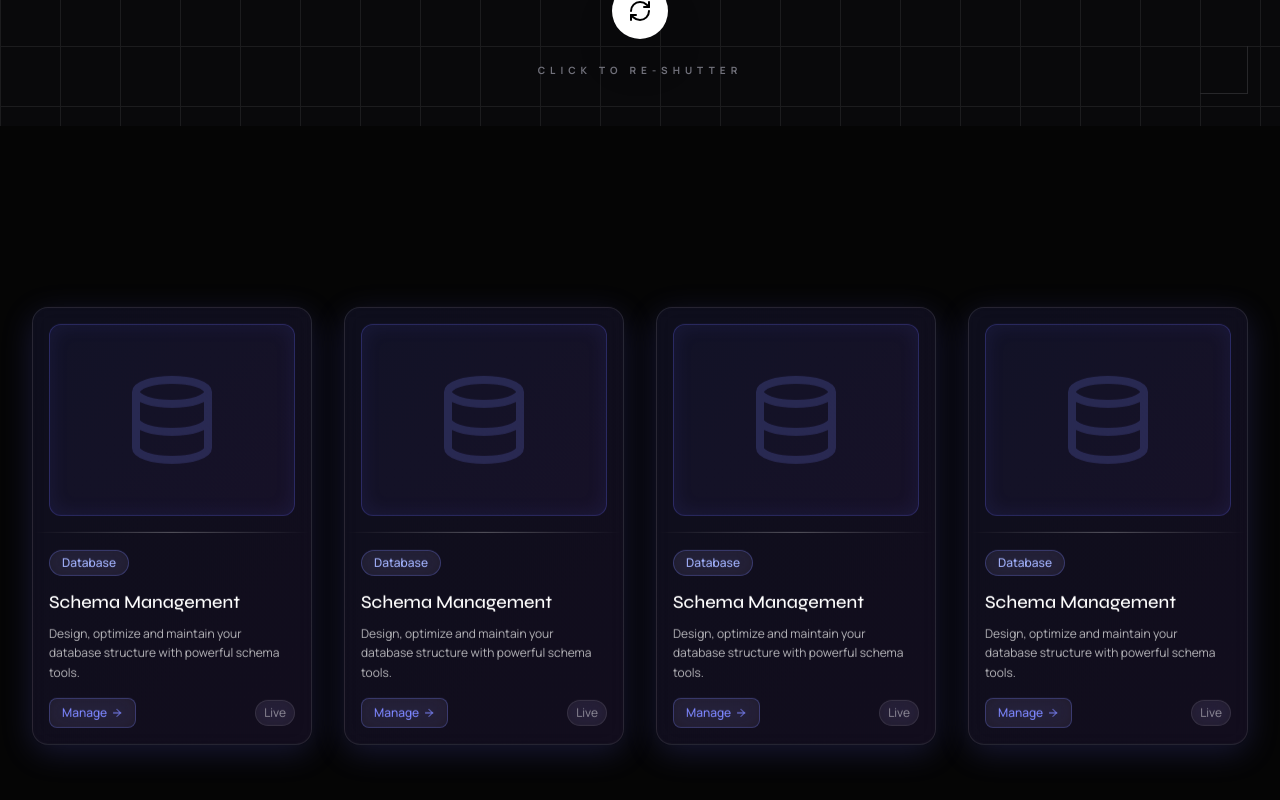
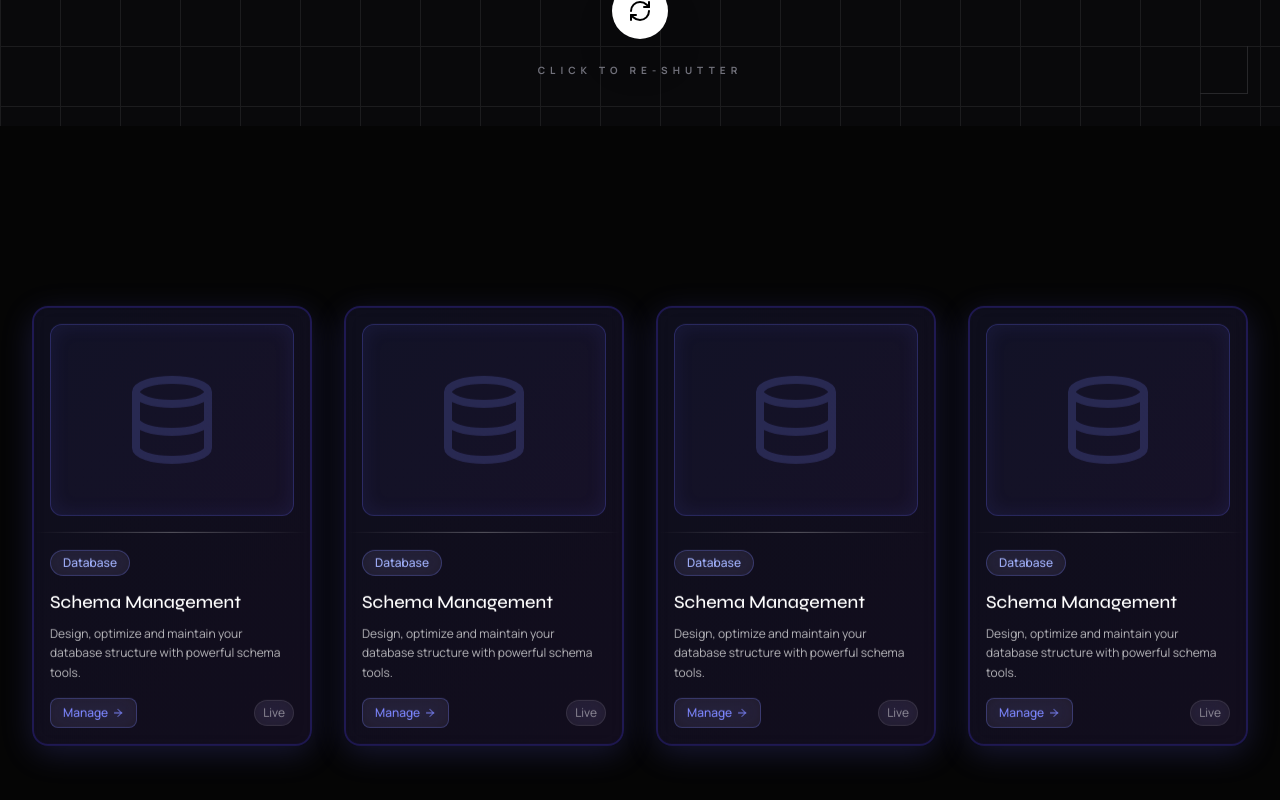
Before and after one commit to Skorpios604/E-commerce, a Next.js app: page / in a window 1280 px wide. Shown: the part 674-1474 px from the top of the page. Built offline with nearby package versions, Linux system fonts and the light colour scheme.

Commit message:
Change thickness of card border.

```diff
--- a/src/components/ui/schema-card.css
+++ b/src/components/ui/schema-card.css
@@ -1,7 +1,7 @@
 .sc-card-border {
     background: linear-gradient(135deg, rgba(99, 102, 241, 0.1), rgba(139, 92, 246, 0.1));
     backdrop-filter: blur(10px);
-    border: 1px solid rgba(255, 255, 255, 0.1);
+    border: 2px solid #1f1952;
     box-shadow: 0 8px 32px 0 rgba(99, 102, 241, 0.2);
 }
 
@@ -20,9 +20,12 @@
 }
 
 @keyframes sc-float {
-    0%, 100% {
+
+    0%,
+    100% {
         transform: translateY(0px);
     }
+
     50% {
         transform: translateY(-10px);
     }
@@ -33,9 +36,12 @@
 }
 
 @keyframes sc-pulse {
-    0%, 100% {
+
+    0%,
+    100% {
         opacity: 0.1;
     }
+
     50% {
         opacity: 0.15;
     }
```
